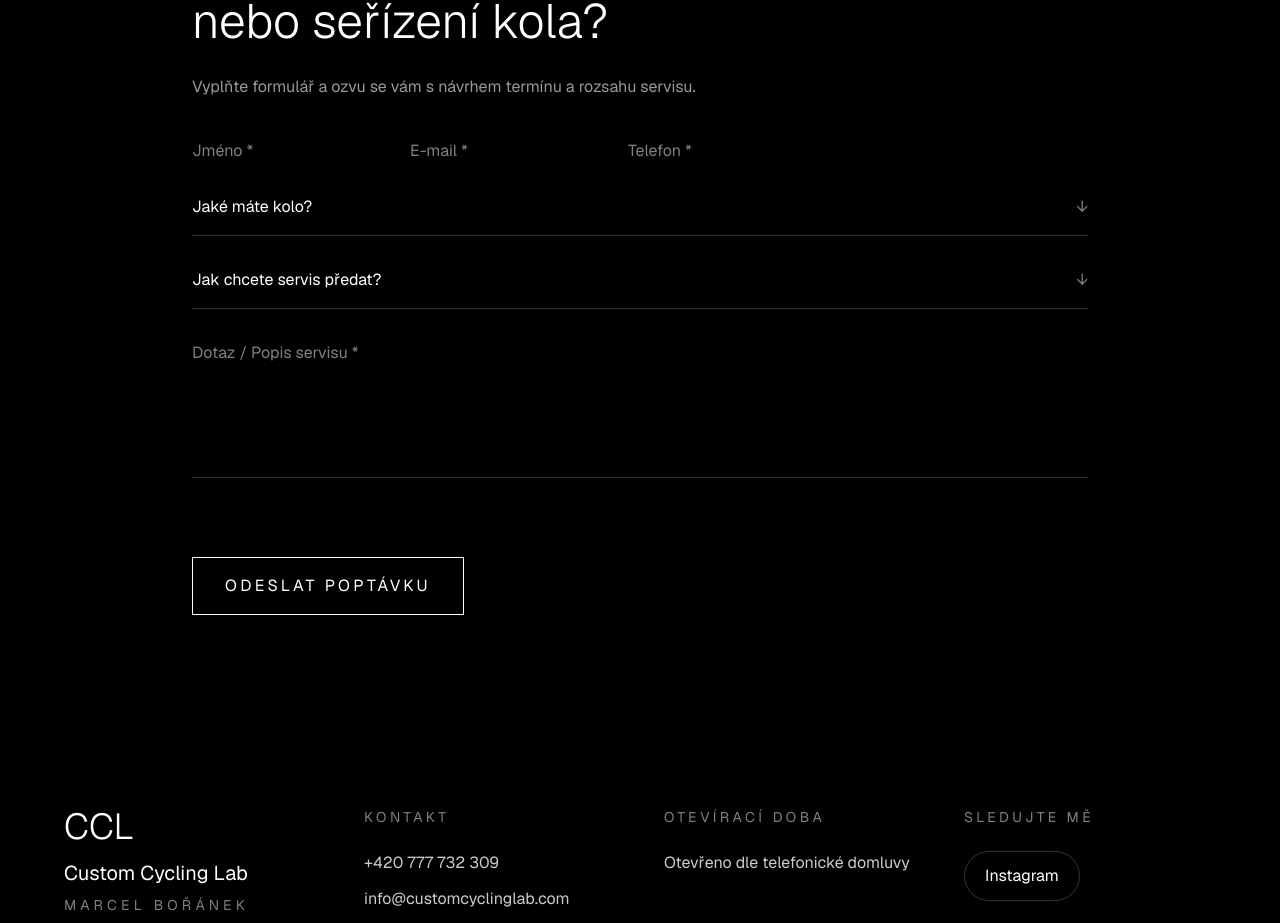
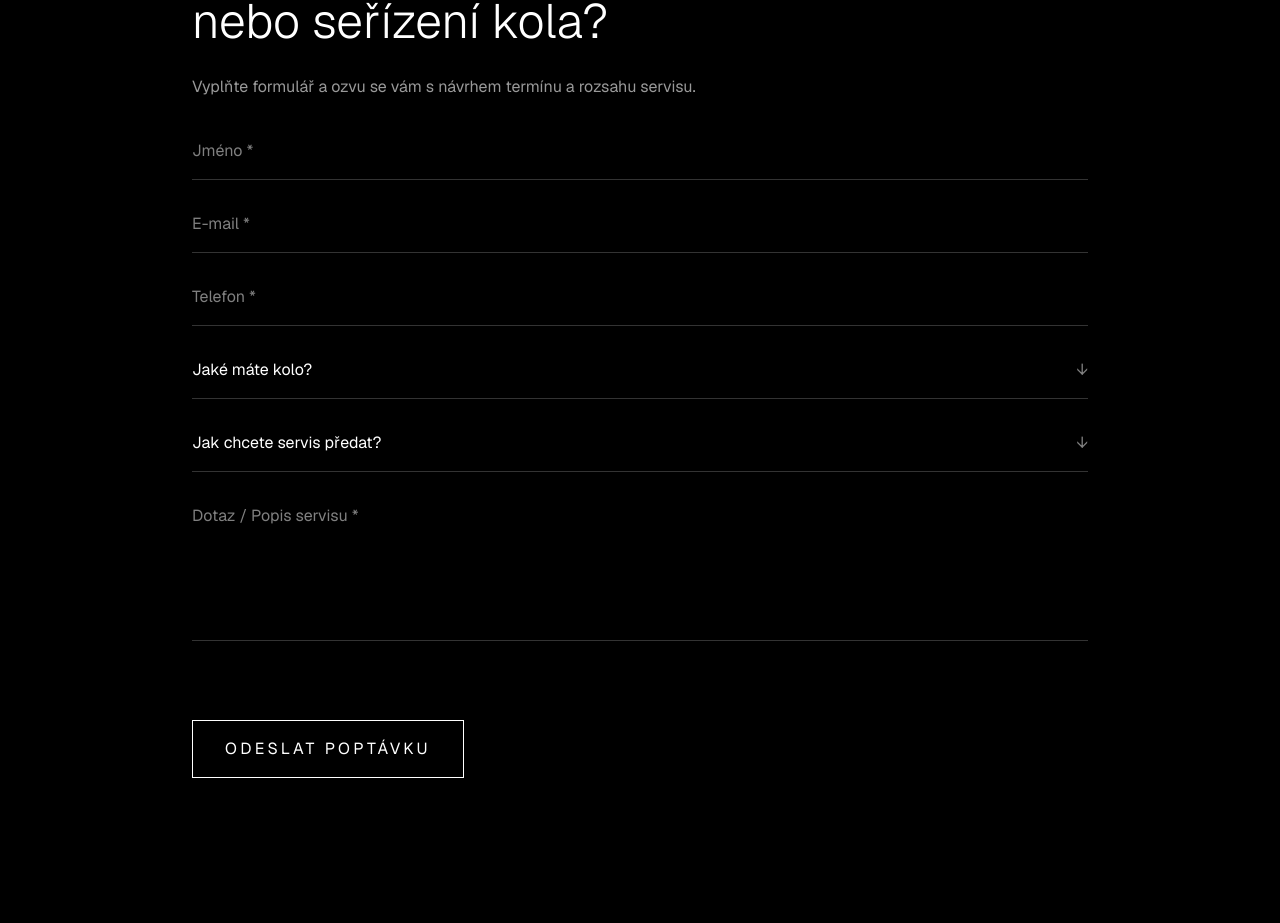
Before and after one commit to marcelboranek-beep/cyclinglab-live, a Next.js app: page / in a window 1280 px wide. Shown: the part 2787-3710 px from the top of the page. Built offline with nearby package versions, Linux system fonts and the light colour scheme.

Commit message:
Refine form input styling

```diff
--- a/app/page.tsx
+++ b/app/page.tsx
@@ -316,18 +316,21 @@ export default function CustomCyclingLab() {
   name="name"
   type="text"
   placeholder="Jméno *"
+  className="w-full bg-transparent border-b border-white/20 pb-4 text-white outline-none transition-colors focus:border-white"
 />
 
       <input
   name="email"
   type="email"
   placeholder="E-mail *"
+  className="w-full bg-transparent border-b border-white/20 pb-4 text-white outline-none transition-colors focus:border-white"
 />
 
       <input
   name="phone"
   type="tel"
   placeholder="Telefon *"
+  className="w-full bg-transparent border-b border-white/20 pb-4 text-white outline-none transition-colors focus:border-white"
 />
 
       <div className="relative">
```
